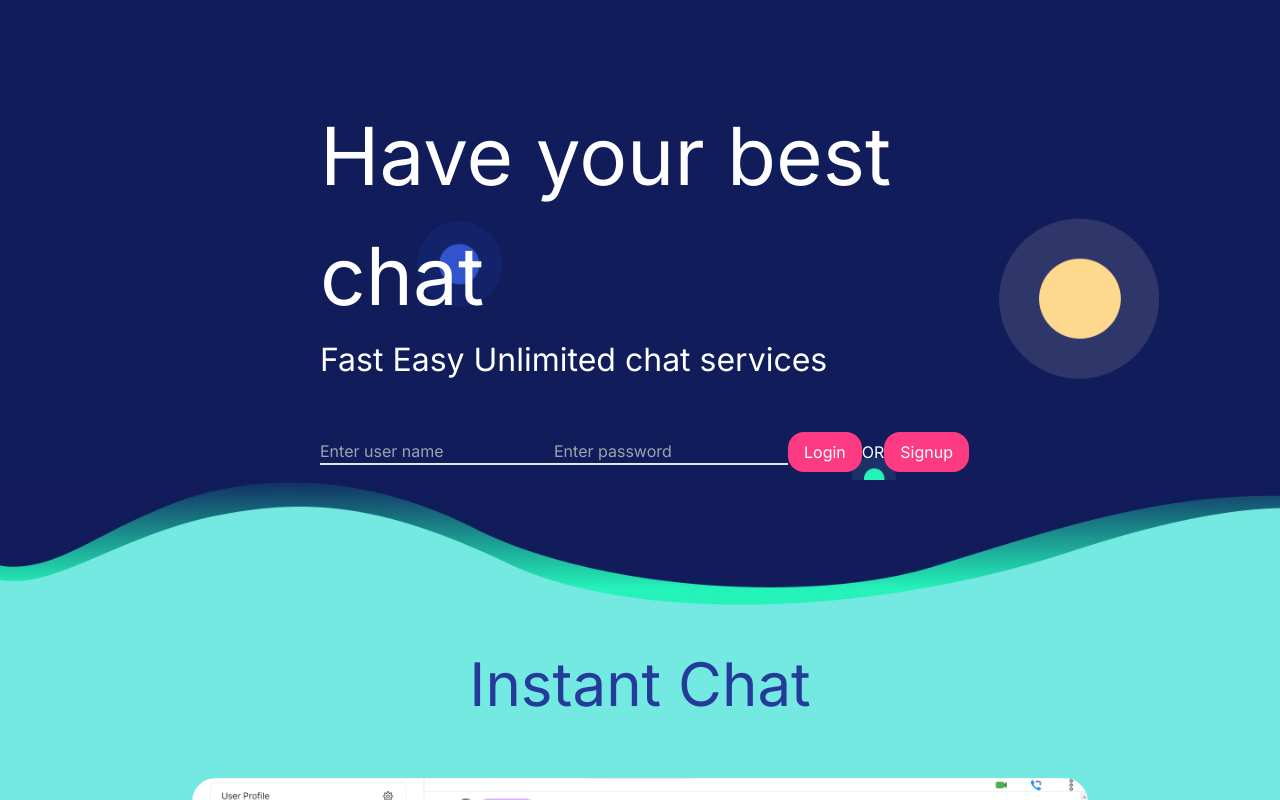
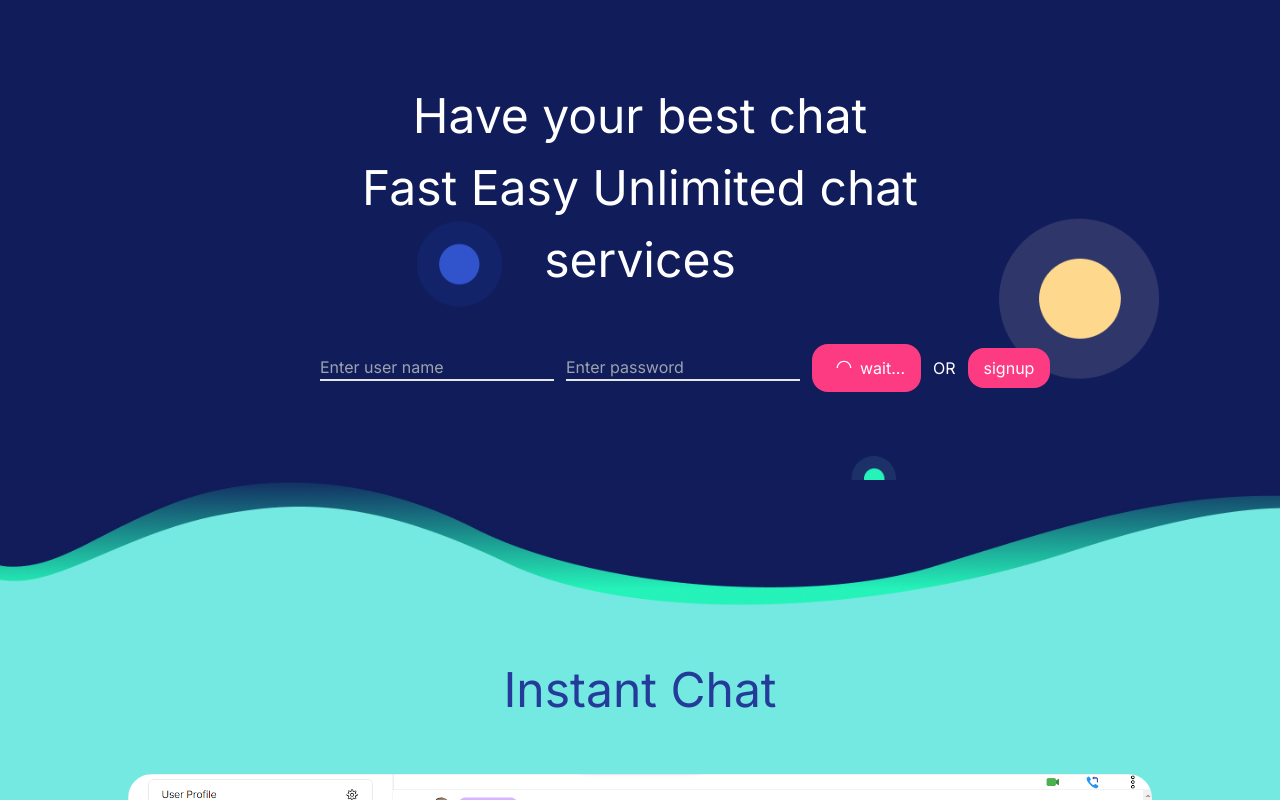
Before and after one commit to arjundangi01/chat-app-frontend, a Next.js app: page / in a window 1280 px wide. Both pictures are taken after a click on the button "Login". Shown: the top 800 px of the page. Built offline with nearby package versions, Linux system fonts and the light colour scheme.

Commit message:
completed project

```diff
--- /dev/null
+++ b/src/app/components/spinner.tsx
@@ -0,0 +1,33 @@
+import React from "react";
+
+const Spinner = () => {
+  return (
+      <svg
+          className="h-[2rem]"
+      version="1.1"
+      id="L9"
+      xmlns="http://www.w3.org/2000/svg"
+      x="0px"
+      y="0px"
+      viewBox="0 0 100 100"
+      enable-background="new 0 0 0 0"
+    >
+      <path
+        fill="#fff"
+        d="M73,50c0-12.7-10.3-23-23-23S27,37.3,27,50 M30.9,50c0-10.5,8.5-19.1,19.1-19.1S69.1,39.5,69.1,50"
+      >
+        <animateTransform
+          attributeName="transform"
+          attributeType="XML"
+          type="rotate"
+          dur="1s"
+          from="0 50 50"
+          to="360 50 50"
+          repeatCount="indefinite"
+        />
+      </path>
+    </svg>
+  );
+};
+
+export default Spinner;
--- a/src/app/page.tsx
+++ b/src/app/page.tsx
@@ -7,7 +7,9 @@ import Link from "next/link";
 import { useDispatch, useSelector } from "react-redux";
 import { onLoginAction, onSignupAction } from "@/redux/user/user.action";
 import { State } from "@/redux/store";
-import chatImg from './Images/chatapp.png'
+import chatImg from "./Images/chatapp.png";
+import { useRouter } from "next/navigation";
+import Spinner from "./components/spinner";
 interface UserObj {
   userName: any;
   password: any;
@@ -21,52 +23,55 @@ const Home: React.FC = () => {
   // const [userObj, setNewUserObj] = useState(initialUserObj);
   const dispatch = useDispatch();
   const { error } = useSelector((store: State) => store.userReducer);
- const userRef = useRef<HTMLInputElement | null>(null)
- const passwordRef = useRef<HTMLInputElement | null>(null)
-  // console.log(store)
-  // const handleChange = (e: React.ChangeEvent<HTMLInputElement>) => {
-  //   e.preventDefault();
-  //   const { value, name } = e.target;
-  //   setNewUserObj({ ...userObj, [name]: value });
-  // };
+  const userRef = useRef<HTMLInputElement | null>(null);
+  const passwordRef = useRef<HTMLInputElement | null>(null);
+  const [isLoading, setIsLoading] = useState<boolean>(false);
+  const [isSignUpLoading, setIsSignUpLoading] = useState<boolean>(false);
+  const router = useRouter();
 
-  const onLogin = async() => {
-    if (userRef.current?.value == '' || passwordRef.current?.value == '') {
+  const onLogin = async () => {
+    setIsLoading(true);
+    if (userRef.current?.value == "" || passwordRef.current?.value == "") {
       // console.log('first')
-      return
+      return;
     }
-    let userObj:UserObj = {
+    let userObj: UserObj = {
       userName: userRef.current?.value,
-      password : passwordRef.current?.value
-
+      password: passwordRef.current?.value,
+    };
+    await dispatch(onLoginAction(userObj) as any);
+    if (userRef.current?.value && passwordRef.current?.value) {
+      userRef.current.value = "";
+      passwordRef.current.value = "";
     }
-    await dispatch(onLoginAction(userObj) as any);
-    if (userRef.current?.value && passwordRef.current?.value ) {
-      userRef.current.value =''
-      passwordRef.current.value = ''
-    }
+    setIsLoading(false);
+    router.push("/chat", { scroll: false });
+    // window.location.href = "/chat";
   };
   const onSignup = async () => {
-    if (userRef.current?.value == '' || passwordRef.current?.value == '') {
-      return
+    setIsSignUpLoading(true);
+
+    if (userRef.current?.value == "" || passwordRef.current?.value == "") {
+      return;
     }
-    let userObj:UserObj = {
+    let userObj: UserObj = {
       userName: userRef.current?.value,
-      password : passwordRef.current?.value
+      password: passwordRef.current?.value,
+    };
+    await dispatch(onSignupAction(userObj) as any);
+    if (userRef.current?.value && passwordRef.current?.value) {
+      userRef.current.value = "";
+      passwordRef.current.value = "";
+    }
+    setIsSignUpLoading(false);
 
-    }
-    await dispatch(onSignupAction(userObj) as any);
-    if (userRef.current?.value && passwordRef.current?.value ) {
-      userRef.current.value =''
-      passwordRef.current.value = ''
-    }
-
+    router.push("/chat", { scroll: false });
   };
   return (
     <>
       <main>
         <div
-          className="flex py-[6rem] px-[20rem]"
+          className="flex py-[5rem] justify-center "
           style={{
             backgroundImage: `url(${bannerImg.src})`,
             backgroundSize: "cover",
@@ -74,10 +79,14 @@ const Home: React.FC = () => {
             height: "60vh",
           }}
         >
-          <div className="text-white">
-            <h1 className="text-[5rem]">Have your best chat</h1>
-            <h2 className="text-[2rem]">Fast Easy Unlimited chat services</h2>
-            <div className="flex justify-between mt-12 items-center ">
+          <div className="text-white text-center w-[80%] md:w-[70%] lg:w-[50%]">
+            <h1 className="text-[1.5rem] md:text-[2rem] lg:text-[3rem] ">
+              Have your best chat
+            </h1>
+            <h2 className="text-[1.5rem] md:text-[2rem] lg:text-[3rem]">
+              Fast Easy Unlimited chat services
+            </h2>
+            <div className="flex flex-col gap-5 lg:gap-3  md:flex-row  md:justify-between mt-12  items-center ">
               <input
                 ref={userRef}
                 type="text"
@@ -94,31 +103,48 @@ const Home: React.FC = () => {
                 name="password"
                 // onChange={handleChange}
               />
+              <div className="flex items-center gap-3">
                 <button
+                  disabled={isLoading || isSignUpLoading }
                   onClick={onLogin}
-                className="bg-[#fd3b83] rounded-2xl hover:bg-[#c35a80] px-4 py-2"
+                  className="bg-[#fd3b83] rounded-2xl hover:bg-[#c35a80] px-4 py-2 flex items-center"
                 >
-                Login
+                  {isLoading ? (
+                    <>
+                      <Spinner></Spinner>
+                      wait...
+                    </>
+                  ) : (
+                    "Login"
+                  )}
                 </button>
                 <p>OR</p>
                 <button
+                   disabled={isLoading || isSignUpLoading }
                   onClick={onSignup}
-                className="bg-[#fd3b83] rounded-2xl hover:bg-[#c35a80] px-4 py-2"
+                  className="bg-[#fd3b83] rounded-2xl hover:bg-[#c35a80] px-4 py-2 flex items-center "
                 >
-                Signup
+                  {isSignUpLoading ? (
+                    <>
+                      <Spinner></Spinner>
+                      wait...
+                    </>
+                  ) : (
+                    "signup"
+                  )}
                 </button>
+              </div>
             </div>
             {error && <p className="text-red-400">! {error}</p>}
           </div>
-          <div>
-            {/* <img src="https://i.ibb.co/WVSdMkt/chatapp.png" alt="" /> */}
-          </div>
         </div>
         <Image className="w-[100%]" src={wave} alt="" />
-        <div className="bg-[#74e9e1] text-center flex flex-col gap-y-[2rem] items-center text-[#243b99] pb-[2rem] ">
-          <h1 className="text-6xl my-[2rem]">Instant Chat</h1>
+        <div className="bg-[#74e9e1] text-center flex flex-col gap-y-[1rem] items-center text-[#243b99] pb-[2rem] ">
+          <h1 className="text-[2rem] md:text-[2rem] lg:text-[3rem]  my-[2rem]">
+            Instant Chat
+          </h1>
 
-          <Image className="w-[70%] rounded-3xl " src={chatImg} alt="" />
+          <Image className="w-[80%] rounded-3xl " src={chatImg} alt="" />
         </div>
       </main>
     </>
--- a/src/redux/user/user.action.ts
+++ b/src/redux/user/user.action.ts
@@ -37,7 +37,7 @@ export const onLoginAction =
       dispatch({ type: USER_LOGIN_REQUEST_SUCCESS });
       Cookies.set("chat_token", data.token);
       // window.location.assign('/chat')
-      window.location.href = "/chat";
+      // window.location.href = "/chat";
     } catch (error) {
       console.log(error);
     }
@@ -63,7 +63,7 @@ export const onSignupAction =
         Cookies.set("chat_token", response.data.token);
         // dispatch({ type: USER_LOGIN_REQUEST_SUCCESS });
 
-        window.location.href = "/chat";
+        // window.location.href = "/chat";
       }
     } catch (error) {
       console.log(error);
@@ -91,6 +91,6 @@ export const onSignupAction =
         type: ALL_USERS_SUCCESS,
         payload: response.data.allUser,
       });
-      console.log(response);
+      // console.log(response);
     } catch (error) {}
   };
```
Lines whose indentation alone changed are shown as unchanged.
